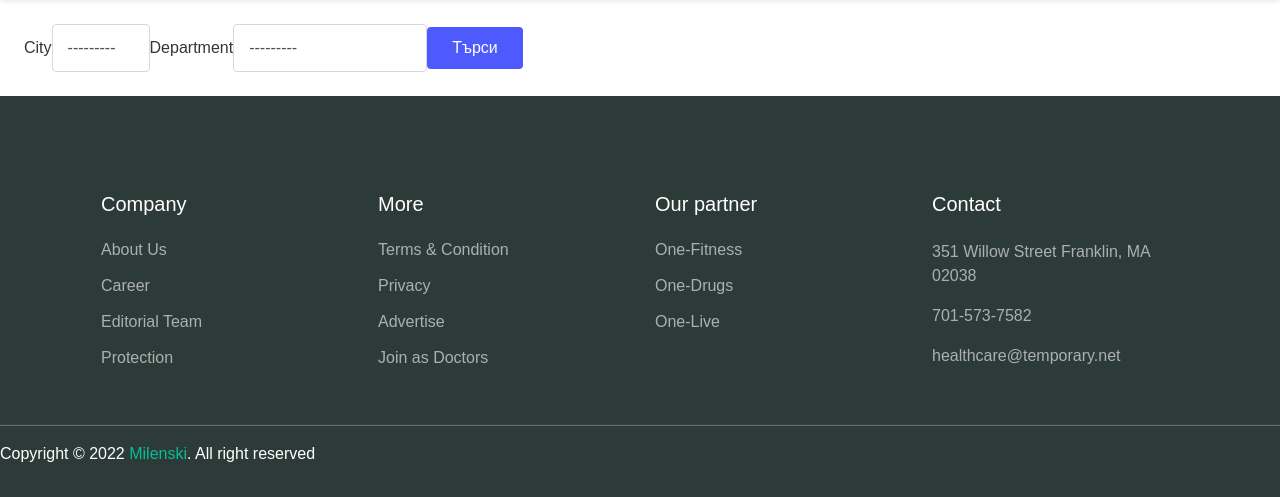
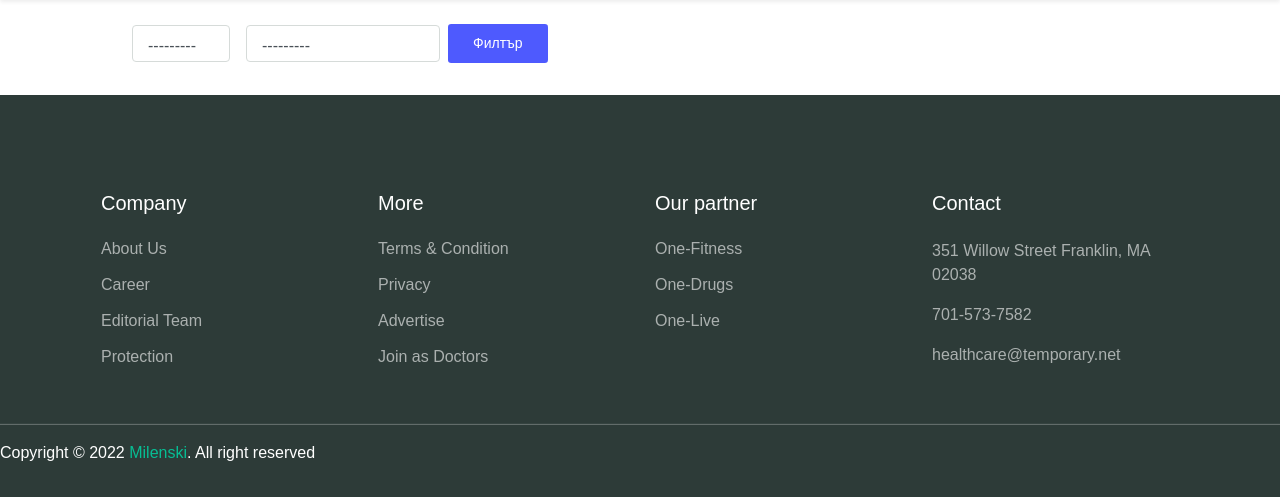
Before and after one commit to millenium404/doctors_app, a Django app: page /doctor/list/ in a window 1280 px wide. Shown: the part 107-604 px from the top of the page. Run offline with Django 3.2, Linux system fonts and the light colour scheme; data that the repository does not hold is empty; parts of the project's set-up code (start-up, migrations or seed data) failed here and were passed over; some libraries are stand-ins or nearby versions; some web fonts are replaced.

Commit message:
filters fixed

```diff
--- a/doctors/filters.py
+++ b/doctors/filters.py
@@ -1,13 +1,13 @@
 from .models import Doctor
 import django_filters
-from django import forms
+from crispy_forms.helper import FormHelper
 from .forms import cities, departments
 
 
 class DoctorFilter(django_filters.FilterSet):
 
-    city = django_filters.ChoiceFilter(choices=cities)
-    department = django_filters.ChoiceFilter(choices=departments)
+    city = django_filters.ChoiceFilter(choices=cities, label='Град:')
+    department = django_filters.ChoiceFilter(choices=departments, label='Специалност:')
 
     class Meta():
         model = Doctor
--- a/doctors/templates/doctors/list-view.html
+++ b/doctors/templates/doctors/list-view.html
@@ -1,6 +1,6 @@
 {% extends "base.html" %}
 {% block content %}
-{% load crispy_forms_tags %}
+{% load widget_tweaks %}
 <style>
   .map-responsive{
     overflow:hidden;
@@ -17,14 +17,35 @@
 }
 </style>
 <br/>
-<form class="form-inline px-4" method="get">
+<div class="container-fluid" align='center'>
+  <form class="form-inline px-4" method="get">
+    {% csrf_token %}
+    <div class="form-group mb-2 px-2">
+      <!-- <h6 class="mb-2 px-2">Град: </h6> -->
+    {{ filter.form.city|add_class:"form-control" }}
+    </div>
+    <div class="form-group mb-2 px-2">
+      <!-- <h6 class="mb-2 px-2">Специалност: </h6> -->
+    {{ filter.form.department|add_class:"form-control" }}
+    </div>
+    <button class="btn btn-secondary btn-sm mb-2" type="submit">Филтър</button>
+</div>
+<!-- <form class="form-inline px-4" method="get">
   {% csrf_token %}
-  {{ filter.form|crispy }}
-  <button class="btn btn-secondary" type="submit">Търси</button>
-</form>
+  <div class="form-group mb-2 px-2">
+    <h6 class="mb-2 px-2">Град: </h6>
+  {{ filter.form.city|add_class:"form-control" }}
+  </div>
+  <div class="form-group mb-2 px-2">
+    <h6 class="mb-2 px-2">Специалност: </h6>
+  {{ filter.form.department|add_class:"form-control" }}
+  </div>
+  <button class="btn btn-secondary btn-sm mb-2" type="submit">Филтър</button>
+</form> -->
+</div>
 <br/>
 {% for doctor in filter.qs %}
-<div class="container-xxl shadow p-3 mb-5 bg-light rounded">
+<div class="container-lg shadow p-3 mb-5 bg-light rounded">
   <br/>
 <div class="page-section py-3 mt-md-n5 custom-index">
   <div class="row justify-content-center">
@@ -33,22 +54,22 @@
     </div>
     <div class="col-md-4 py-3 py-md-0" align="center">
       <ul class="list-group">
-      <li class="list-group-item list-group-item"><b>{{ doctor.practice_name }}</b></li>
-      <li class="list-group-item list-group-item-secondary"><b>Специалност: {{ doctor.department }}</b></li>
-      <li class="list-group-item list-group-item">Град: {{ doctor.city }}</li>
-      <li class="list-group-item list-group-item-secondary">Адрес: {{ doctor.address }}</li>
-      <li class="list-group-item list-group-item">Телефон: {{ doctor.phone_number }}</li>
+      <li class="list-group-item list-group-item py-2"><h5><b>{{ doctor.practice_name }}</b></h5></li>
+      <li class="list-group-item list-group-item-secondary py-2"><b>Специалност: {{ doctor.department }}</b></li>
+      <li class="list-group-item list-group-item py-2">Град: {{ doctor.city }}</li>
+      <li class="list-group-item list-group-item-secondary py-2">Адрес: {{ doctor.address }}</li>
+      <li class="list-group-item list-group-item py-2">Телефон: {{ doctor.phone_number }}</li>
       {% if doctor.nzok %}
-      <li class="list-group-item list-group-item-success">Работи с НЗОК</li>
+      <li class="list-group-item list-group-item-success py-2">Работи с НЗОК</li>
       {% else %}
-      <li class="list-group-item list-group-item-danger">Не работи с НЗОК</li>
+      <li class="list-group-item list-group-item-danger py-2">Не работи с НЗОК</li>
       {% endif %}
       {% if doctor.children %}
-      <li class="list-group-item list-group-item-success">Работи с деца</li>
+      <li class="list-group-item list-group-item-success py-2">Работи с деца</li>
       {% else %}
-      <li class="list-group-item list-group-item-danger">Не работи с деца</li>
+      <li class="list-group-item list-group-item-danger py-2">Не работи с деца</li>
       {% endif %}
-      <li class="list-group-item list-group-item-secondary">Цена за преглед: {{ doctor.price }} лв.</li>
+      <li class="list-group-item list-group-item-secondary py-2">Цена за преглед: {{ doctor.price }} лв.</li>
       </ul>
     </div>
     <div class="col-md-4 py-3 py-md-0" align="center">
--- a/doctors_app/settings.py
+++ b/doctors_app/settings.py
@@ -32,6 +32,7 @@ INSTALLED_APPS = [
     'appointments',
     'crispy_forms',
     'django_filters',
+    'widget_tweaks',
 ]
 
 MIDDLEWARE = [
--- a/static/css/theme.css
+++ b/static/css/theme.css
@@ -997,9 +997,15 @@ a.text-dark:hover, a.text-dark:focus {
 
 .form-control {
   padding: 8px 15px;
-  height: calc(1.5em + 1.375rem + 2px);
+  height: calc(1.1em + 1.1rem + 2px);
   border-color: #d6dbd9;
 }
+
+/* .form-control-filter {
+  padding: 2px 5px;
+  height: calc(1em + 1rem + 2px);
+  border-color: #d6dbd9;
+} */
 
 .custom-select {
   height: calc(1.5em + 1.375rem + 2px);
--- a/templates/base.html
+++ b/templates/base.html
@@ -59,8 +59,10 @@
     {% endif %}
   </header>
 
+  <div class="container-lg" align="center">
   {% block content %}
   {% endblock content %}
+  </div>
 
   <footer class="page-footer">
     <div class="container">
```
